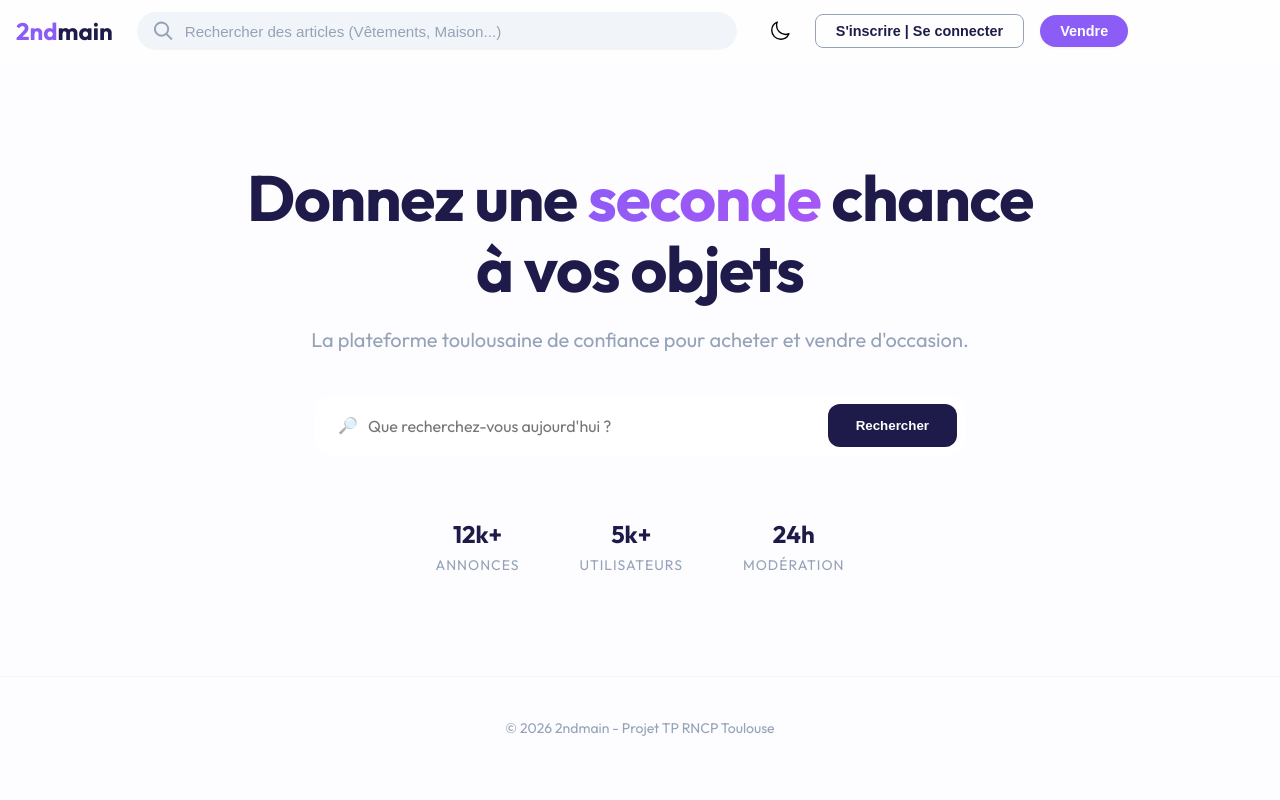
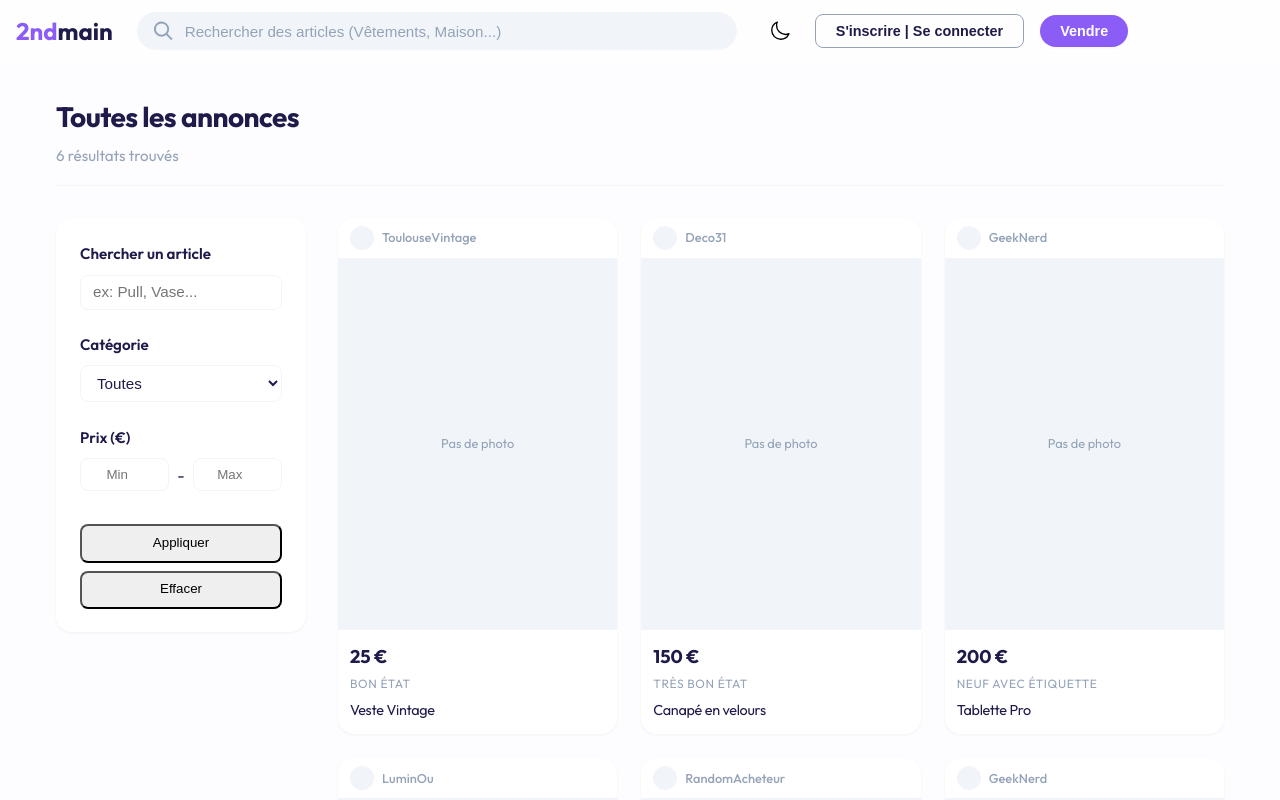
Before and after one commit to matholyv/projet-angular, an Angular app in the folder frontend/: page /search in a window 1280 px wide. Before the commit this address led to /. Shown: the top 800 px of the page. Built offline with nearby package versions, Linux system fonts and the light colour scheme.

Commit message:
chore: Configuration du Router Angular et nettoyage app.html

```diff
--- a/frontend/src/app/app.html
+++ b/frontend/src/app/app.html
@@ -1,35 +1,6 @@
 <app-header />
 
-<main class="hero-section fade-in">
-  <div class="hero-content">
-    <h1>Donnez une <span class="gradient-text">seconde</span> chance à vos objets</h1>
-    <p class="hero-subtitle">La plateforme toulousaine de confiance pour acheter et vendre d'occasion.</p>
-
-    <div class="search-container glass-card">
-      <div class="search-input-wrapper">
-        <span class="search-icon">🔎</span>
-        <input type="text" placeholder="Que recherchez-vous aujourd'hui ?" class="search-input">
-      </div>
-      <button class="search-btn">Rechercher</button>
-    </div>
-
-    <div class="stats-group">
-      <div class="stat-item">
-        <span class="stat-value">12k+</span>
-        <span class="stat-label">Annonces</span>
-      </div>
-      <div class="stat-item">
-        <span class="stat-value">5k+</span>
-        <span class="stat-label">Utilisateurs</span>
-      </div>
-      <div class="stat-item">
-        <span class="stat-value">24h</span>
-        <span class="stat-label">Modération</span>
-      </div>
-    </div>
-  </div>
-</main>
-
+<!-- La bannière a été retirée pour laisser le Router afficher les bonnes pages en dessous du Header -->
 <router-outlet />
 
 <footer class="main-footer">
--- a/frontend/src/app/app.routes.ts
+++ b/frontend/src/app/app.routes.ts
@@ -1,3 +1,34 @@
 import { Routes } from '@angular/router';
 
-export const routes: Routes = [];
+// Imports des composants
+import { AdSearchComponent } from './features/ads/ad-search/ad-search';
+import { AdDetailComponent } from './features/ads/ad-detail/ad-detail';
+import { AdFormComponent } from './features/ads/ad-form/ad-form';
+import { ChatComponent } from './features/chat/chat';
+import { LoginComponent } from './features/auth/login/login';
+import { RegisterComponent } from './features/auth/register/register';
+import { AdminDashboardComponent } from './features/admin/dashboard/admin-dashboard';
+import { AuthGuard } from './core/guards/auth.guard';
+
+export const routes: Routes = [
+  // Page d'accueil -> Redirige vers la recherche
+  { path: '', redirectTo: 'search', pathMatch: 'full' },
+
+  // Authentification
+  { path: 'login', component: LoginComponent },
+  { path: 'register', component: RegisterComponent },
+
+  // Annonces & Recherche
+  { path: 'search', component: AdSearchComponent },
+  { path: 'ad/:id', component: AdDetailComponent },
+  { path: 'publish', component: AdFormComponent, canActivate: [AuthGuard] },
+
+  // Messagerie
+  { path: 'chat', component: ChatComponent, canActivate: [AuthGuard] },
+
+  // Administration (Logiquement on rajoutera un AdminGuard plus tard)
+  { path: 'admin', component: AdminDashboardComponent },
+
+  // Fallback (Erreur 404)
+  { path: '**', redirectTo: 'search' }
+];
```
